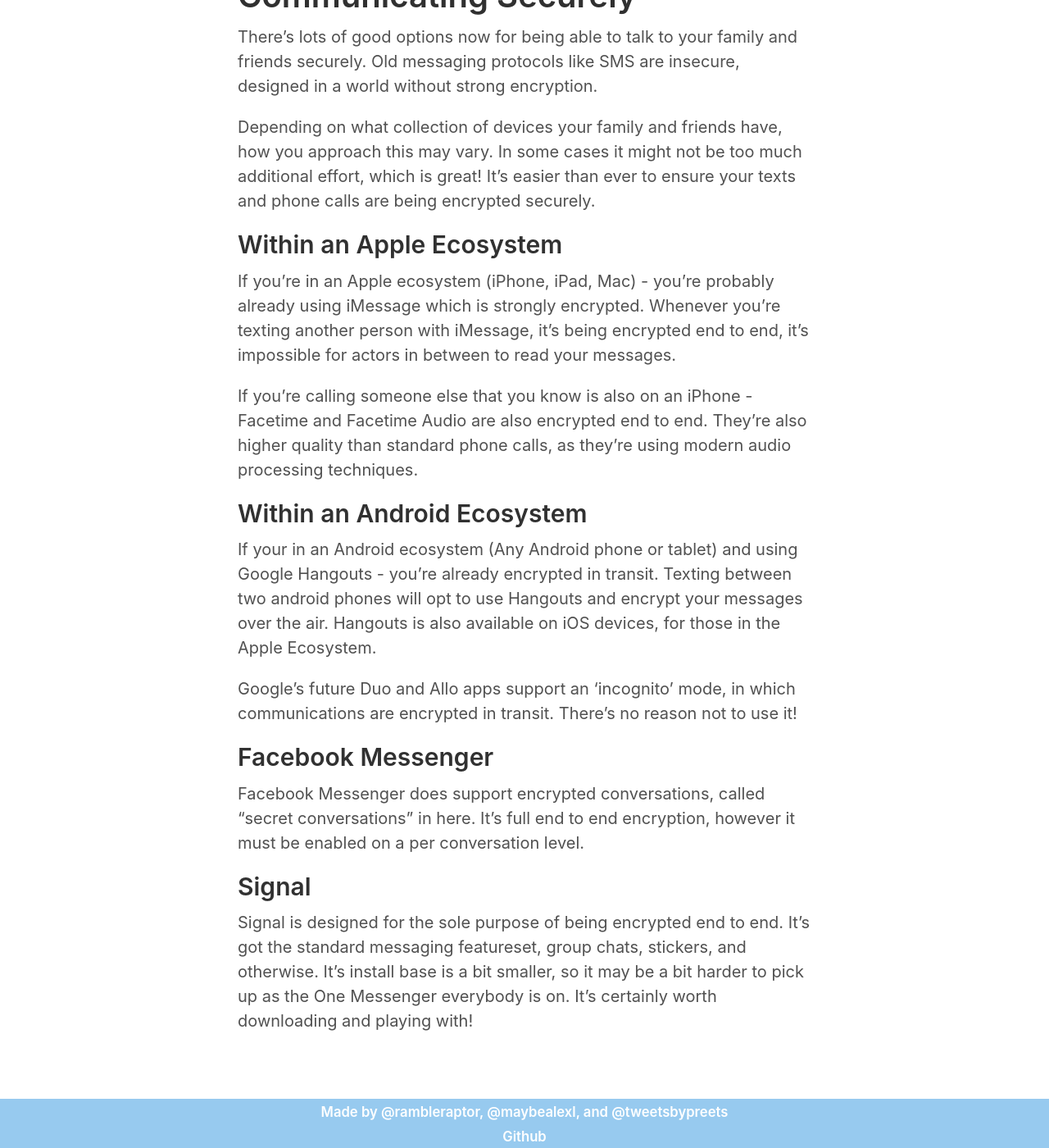
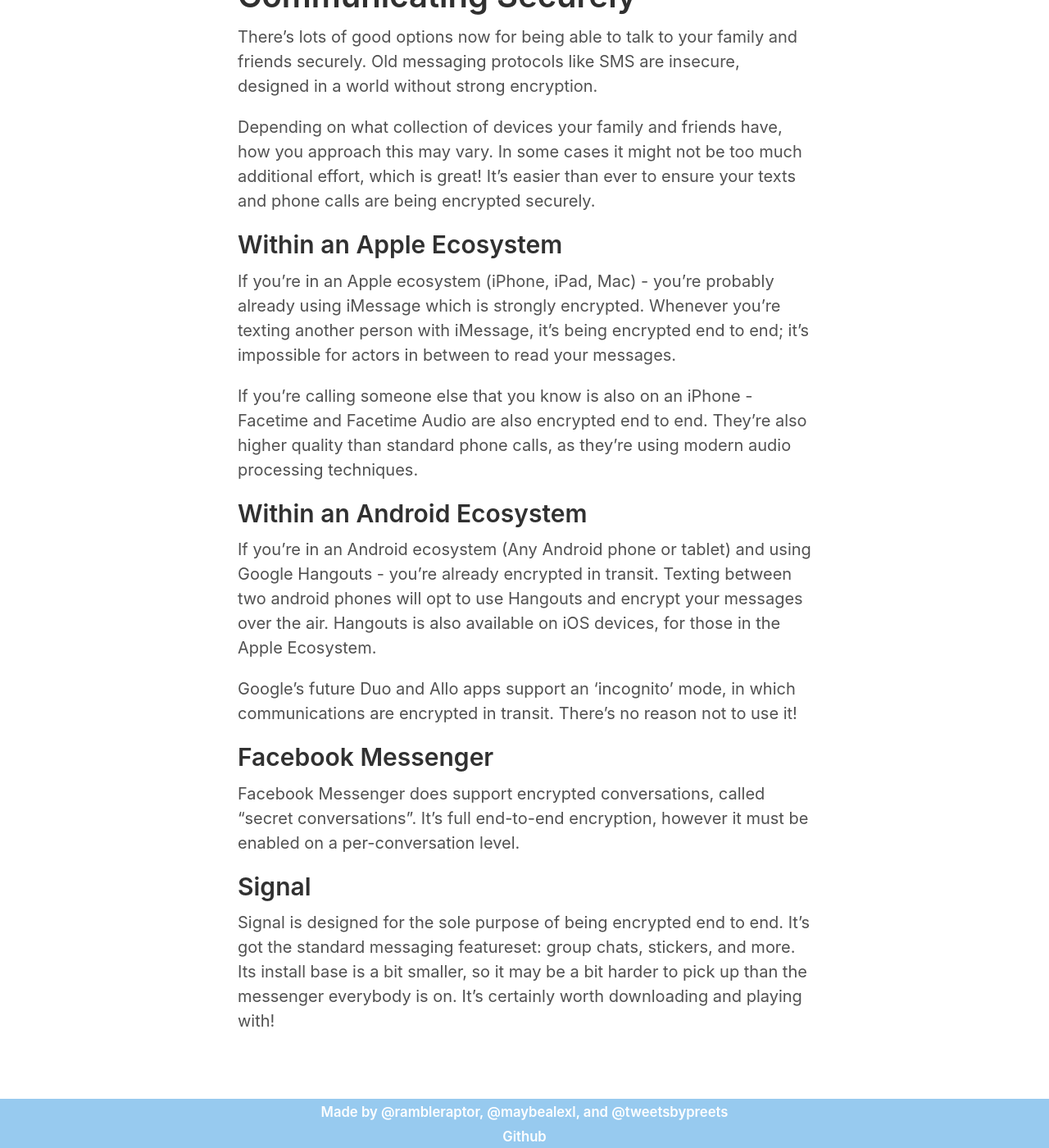
Before and after one commit to rambleraptor/christmastechsupport, a Jekyll site: the page built from _steps/05-messaging.md, in a window 1280 px wide and 1400 px high, scrolled down 390 px. Shown: the whole window at 82% size. Built offline with Jekyll 4.4.1, drawn with Linux system fonts in a browser that asks for light colours.

Commit message:
Update 05-messaging.md

```diff
--- a/_steps/05-messaging.md
+++ b/_steps/05-messaging.md
@@ -9,17 +9,17 @@ There's lots of good options now for being able to talk to your family and frien
 Depending on what collection of devices your family and friends have, how you approach this may vary. In some cases it might not be too much additional effort, which is great! It's easier than ever to ensure your texts and phone calls are being encrypted securely.
 
 ## Within an Apple Ecosystem
-If you're in an Apple ecosystem (iPhone, iPad, Mac) - you're probably already using iMessage which is strongly encrypted. Whenever you're texting another person with iMessage, it's being encrypted end to end, it's impossible for actors in between to read your messages.
+If you're in an Apple ecosystem (iPhone, iPad, Mac) - you're probably already using iMessage which is strongly encrypted. Whenever you're texting another person with iMessage, it's being encrypted end to end; it's impossible for actors in between to read your messages.
 
 If you're calling someone else that you know is also on an iPhone - Facetime and Facetime Audio are also encrypted end to end. They're also higher quality than standard phone calls, as they're using modern audio processing techniques.
 
 ## Within an Android Ecosystem
-If your in an Android ecosystem (Any Android phone or tablet) and using Google Hangouts - you're already encrypted in transit. Texting between two android phones will opt to use Hangouts and encrypt your messages over the air. Hangouts is also available on iOS devices, for those in the Apple Ecosystem.
+If you're in an Android ecosystem (Any Android phone or tablet) and using Google Hangouts - you're already encrypted in transit. Texting between two android phones will opt to use Hangouts and encrypt your messages over the air. Hangouts is also available on iOS devices, for those in the Apple Ecosystem.
 
 Google's future Duo and Allo apps support an 'incognito' mode, in which communications are encrypted in transit. There's no reason not to use it!
 
 ## Facebook Messenger
-Facebook Messenger does support encrypted conversations, called "secret conversations" in here. It's full end to end encryption, however it must be enabled on a per conversation level.
+Facebook Messenger does support encrypted conversations, called "secret conversations". It's full end-to-end encryption, however it must be enabled on a per-conversation level.
 
 ## Signal
-Signal is designed for the sole purpose of being encrypted end to end. It's got the standard messaging featureset, group chats, stickers, and otherwise. It's install base is a bit smaller, so it may be a bit harder to pick up as the One Messenger everybody is on. It's certainly worth downloading and playing with!
+Signal is designed for the sole purpose of being encrypted end to end. It's got the standard messaging featureset: group chats, stickers, and more. Its install base is a bit smaller, so it may be a bit harder to pick up than the messenger everybody is on. It's certainly worth downloading and playing with!
```
